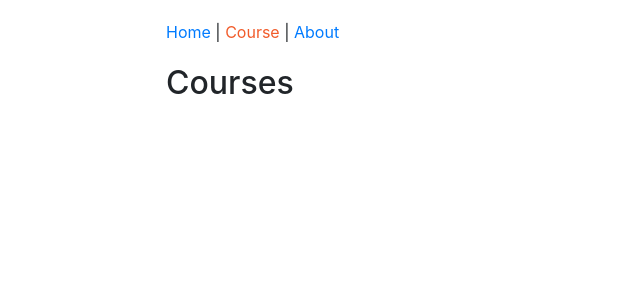
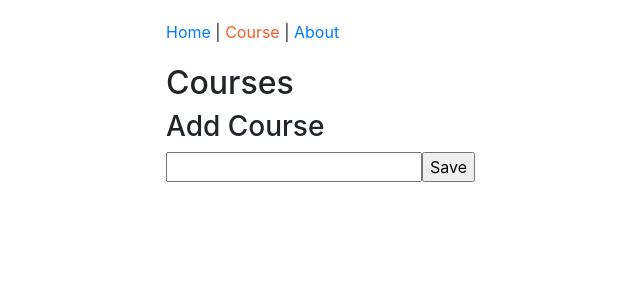
Before and after one commit to juliusbartolome/building-apps-react-redux, a React app: page /courses in a window 1280 px wide. Shown: the top 300 px of the page, without its empty margins (64-704 px from the left). Built offline with nearby package versions, Linux system fonts and the light colour scheme.

Commit message:
added working form

```diff
--- a/src/components/courses/CoursesPage.js
+++ b/src/components/courses/CoursesPage.js
@@ -1,8 +1,35 @@
 import React from "react";
 
 class CoursesPage extends React.Component {
+  state = {
+    course: {
+      title: ""
+    }
+  };
+
+  handleSubmit = event => {
+    event.preventDefault();
+  };
+
+  handleChange = event => {
+    const course = { ...this.state.course, title: event.target.value };
+    this.setState({ course });
+  };
+
   render() {
-    return <h2>Courses</h2>;
+    return (
+      <form onSubmit={this.handleSubmit}>
+        <h2>Courses</h2>
+        <h3>Add Course</h3>
+        <input
+          type="text"
+          onChange={this.handleChange}
+          value={this.state.course.title}
+        />
+
+        <input type="submit" value="Save" />
+      </form>
+    );
   }
 }
 
```
Also changed, not shown: src/redux/actions/actionTypes.js (added), src/redux/actions/courseAction.js (added).
